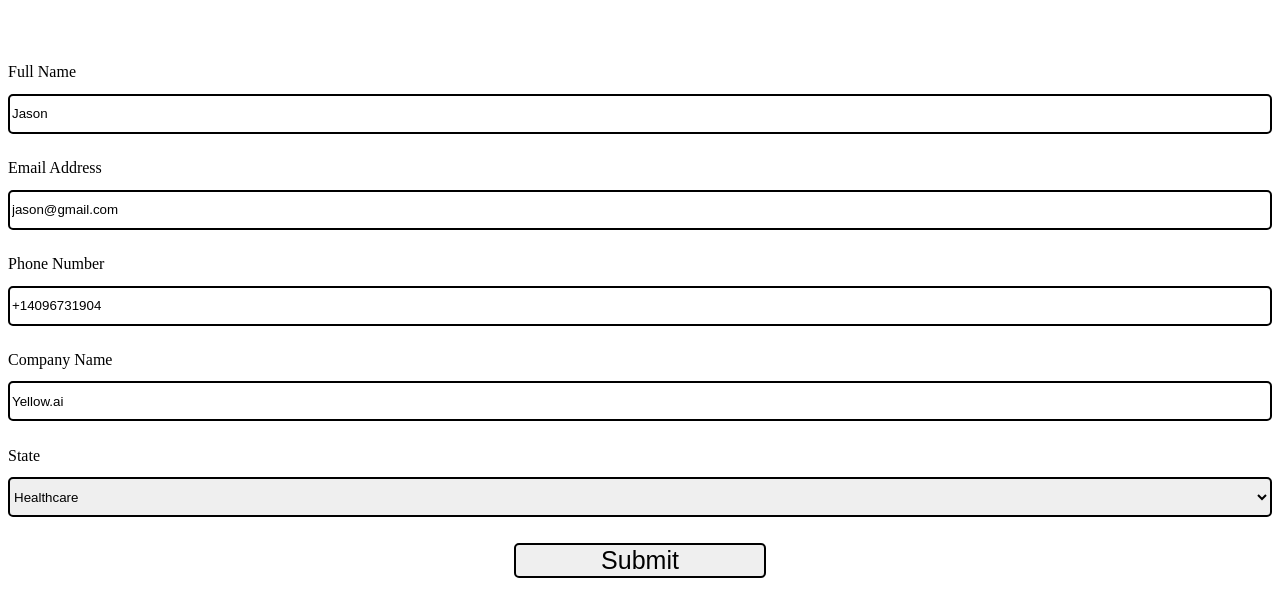
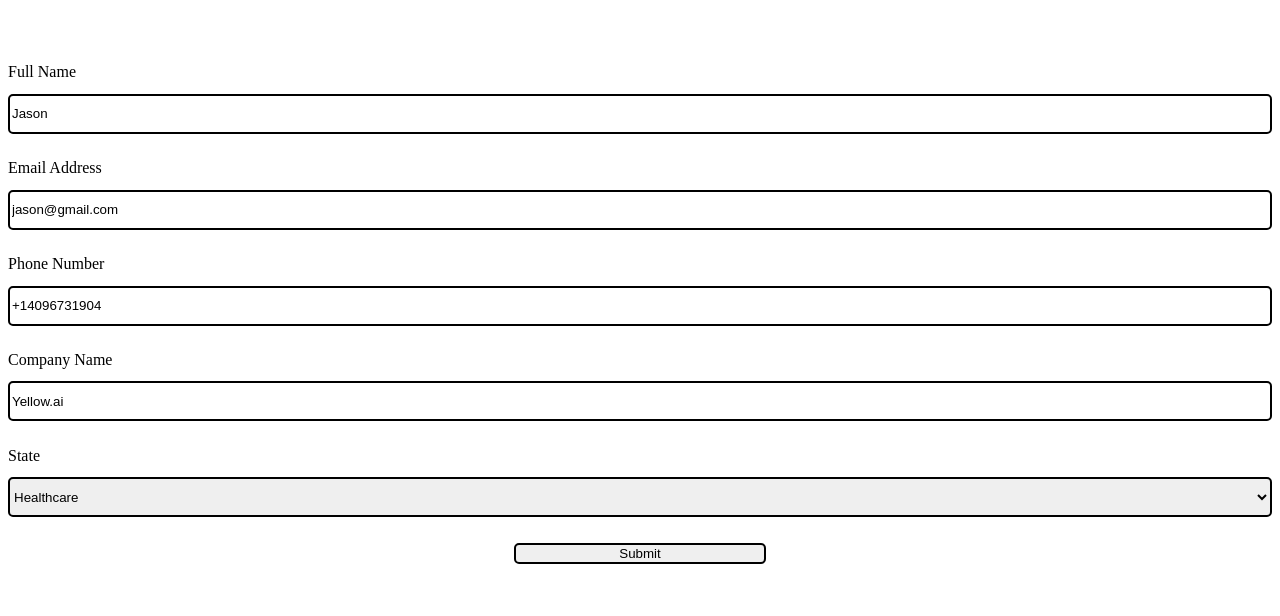
Before and after one commit to Yaswanth522/one-park-personal-details, a React (Create React App) app: page / in a window 1280 px wide. Shown: the top 616 px of the page. Built offline with nearby package versions, Linux system fonts and the light colour scheme.

Commit message:
Update index.css

```diff
--- a/src/index.css
+++ b/src/index.css
@@ -34,8 +34,6 @@ button
 	width:20%;
 	border-radius:5px;
 	border: 2px solid black;
-	font-weight:400;
-	font-size:25px;
 	margin:0 0 0 40%;
 }
 
```
